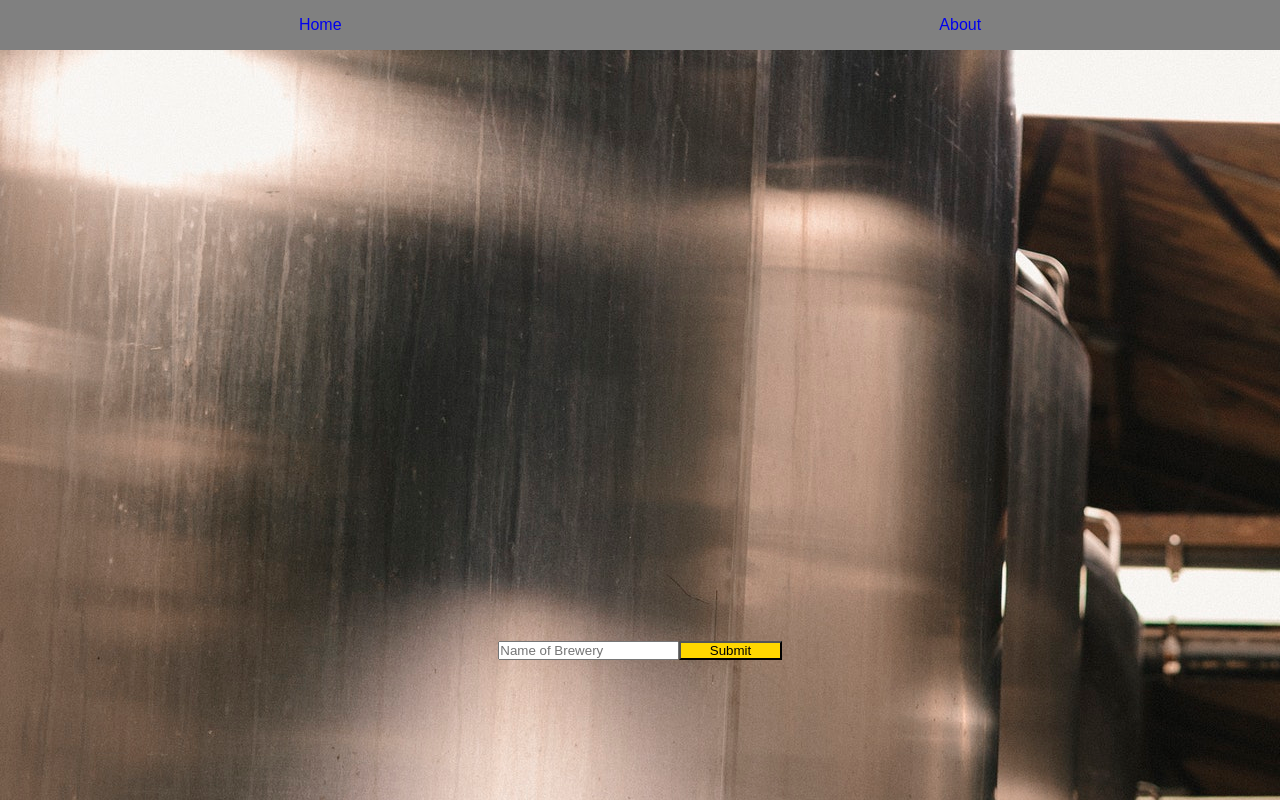
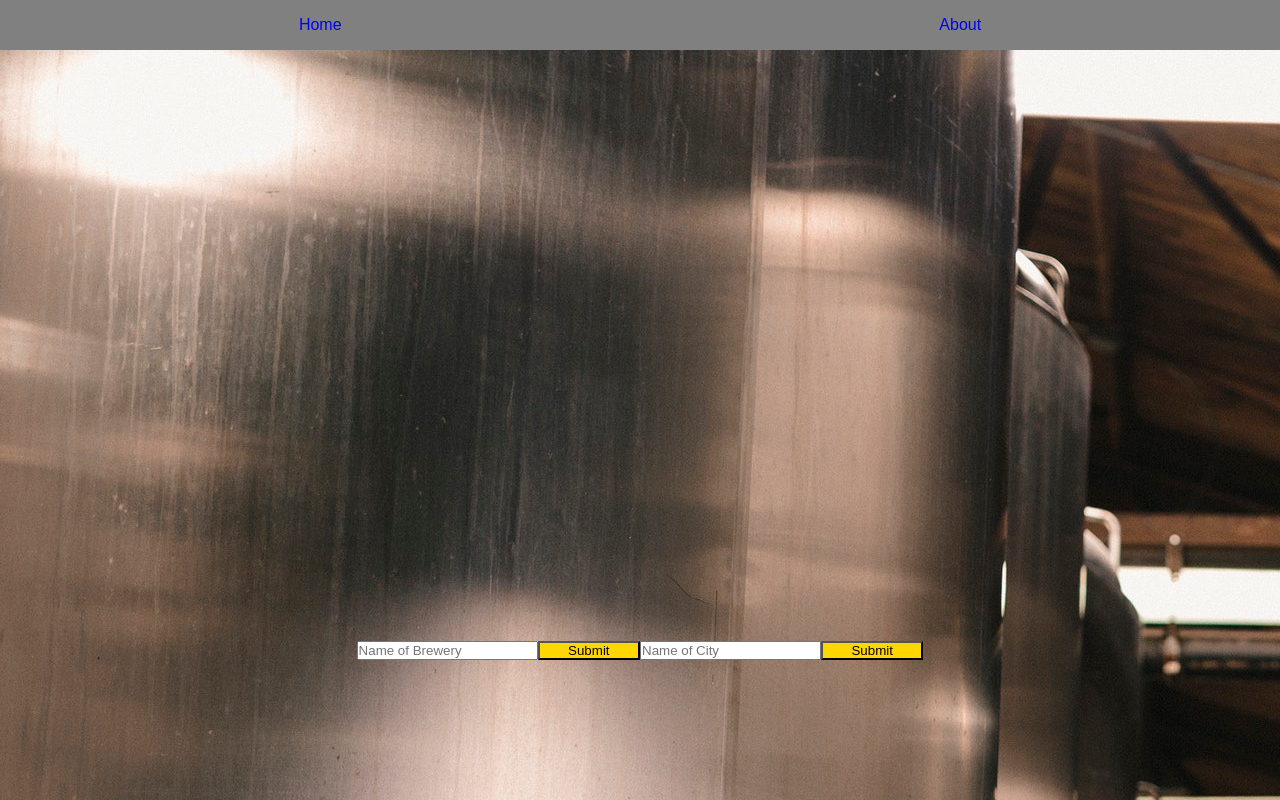
Before and after one commit to Eflores2099/assignments, a React (Create React App) app in the folder projects/react-site/: page / in a window 1280 px wide. Shown: the top 800 px of the page. Built offline with nearby package versions, Linux system fonts and the light colour scheme.

Commit message:
api project

```diff
--- a/projects/react-site/src/App.js
+++ b/projects/react-site/src/App.js
@@ -6,7 +6,7 @@ import { Switch, Route, withRouter } from 'react-router-dom'
 import './style.css'
 import { withBrews } from './Context/BrewsProvider.js'
 import ResultPage from "./Components/ResultPage"
-import MappedBrews from "./Context/MappedBrews.js"
+import MappedBrews from "./Components/MappedBrews.js"
 
 
 
@@ -32,6 +32,7 @@ class App extends Component {
                     <Route exact path = "/" component = {Home}/>
                     <Route path = "/about" component = {About}/>
                     <Route path = "/ResultPage" component= {ResultPage}/>
+                    <Route path = "/MappedBrews" component = {MappedBrews}/>
                 </Switch>
             </div>
             )
--- a/projects/react-site/src/Components/Home.js
+++ b/projects/react-site/src/Components/Home.js
@@ -7,7 +7,8 @@ class Home extends Component {
     constructor() {
         super()
         this.state = {
-            userInput: ""
+            userInput: "",
+            cityInput: ""
         }
 
     }
@@ -24,10 +25,15 @@ class Home extends Component {
 
         e.preventDefault()
         this.props.getBrews(this.state.userInput)
-        this.props.getCityBrews(this.state.userInput)
          this.props.history.push('/ResultPage')
 
 
+}
+
+handleCitySubmit = (e) => {
+    e.preventDefault()
+    this.props.getCityBrews(this.state.cityInput)
+    this.props.history.push('/MappedBrews')
 }
 
 
@@ -35,12 +41,15 @@ class Home extends Component {
         return (
             <div className = "form">
                 <form onSubmit ={this.handleSubmit}>
-                    <input type = "text" name = "userInput" onChange = {this.handleChange} placeholder = "Name of Brewery"/>
+                    <input type = "text" name = "userInput"  value = {this.state.userInput} onChange = {this.handleChange} placeholder = "Name of Brewery"/>
                     <button className = "button">Submit</button>
 
                 </form>
 
-                <form>
+
+                <form onSubmit = {this.handleCitySubmit}>
+                <input type = "text" name = "cityInput"  value = {this.state.cityInput} onChange = {this.handleChange} placeholder = "Name of City"/>
+                    <button className = "button">Submit</button>
 
                 </form>
 
--- /dev/null
+++ b/projects/react-site/src/Components/MappedBrews.js
@@ -0,0 +1,17 @@
+import React from 'react'
+import {withBrews} from '../Context/BrewsProvider'
+
+
+const MappedBrews = (props) => {
+    console.log(props)
+        const cityBrews = props.cityBrewsArr.map(brewery => <div>{brewery.name}</div>)
+
+    return (
+        <div>
+            {cityBrews}
+
+        </div>
+    )
+}
+
+export default withBrews(MappedBrews)
--- a/projects/react-site/src/Context/MappedBrews.js
+++ /dev/null
@@ -1,19 +0,0 @@
-import React from 'react'
-
-
-const MappedBrews= () => {
-    return {
-
-    }
-}
-
-
-
-
-
-
-
-
-
-
-export default MappedBrews
```
